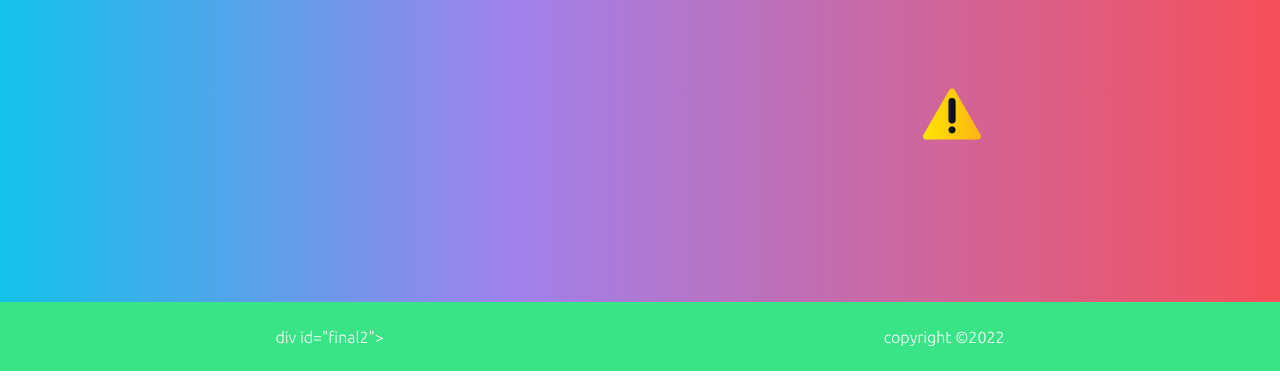
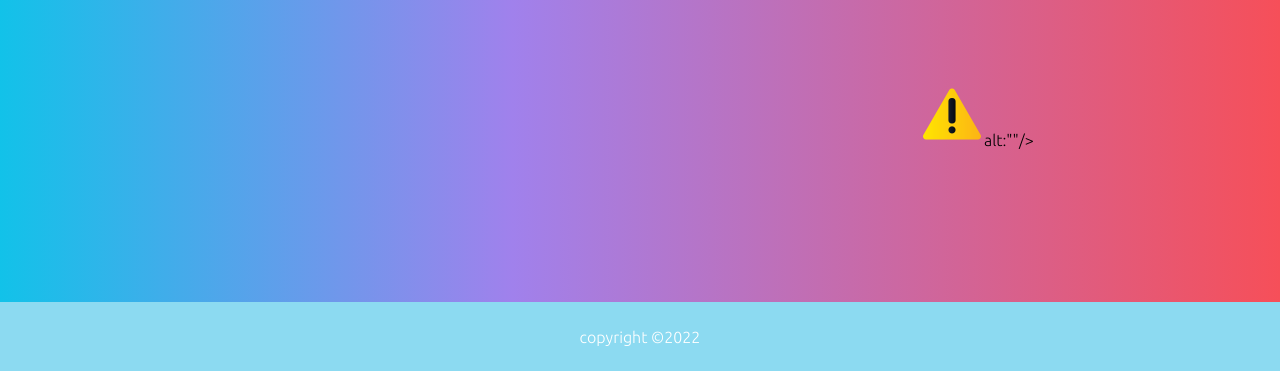
Before and after one commit to MatheusMarques2202/pagina-pessoal, a plain HTML site: page projetos.html in a window 1280 px wide. Shown: the part 418-800 px from the top of the page. Drawn offline with Linux system fonts and the light colour scheme.

Commit message:
Update projetos.html

```diff
--- a/projetos.html
+++ b/projetos.html
@@ -29,13 +29,11 @@
     </div>
         </div>
      <div class="aviso">
-        <li><a href="#"target="_blank" rel="noopener noreferrer"></a><img src="icons8-alert-64.png"alt:""/></li>
+        <li><a href="#"target="_blank" rel="noopener noreferrer"></a><img src="icons8-alert-64.png">alt:""/></li>
      </div>
 </header>
 
-
-<footer>
-    div id="final2">
+<footer div id="final2">
     <p>copyright &copy;<script>document.write(new Date().getFullYear()) </script></p>
     </div>
 </footer>
```
